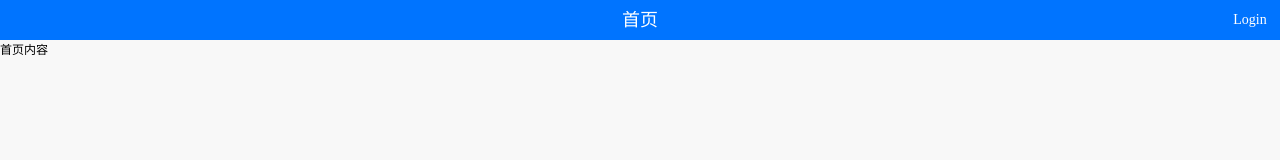
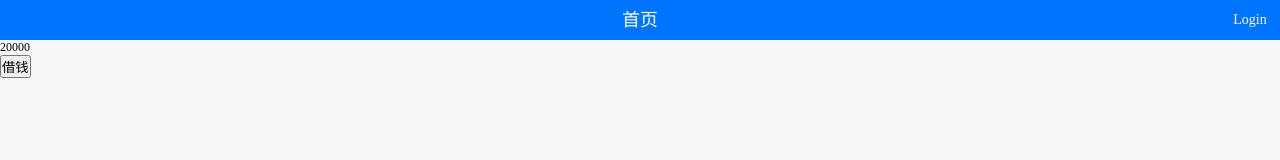
Before and after one commit to zine-fj/react, a React (Create React App) app in the folder my-react/: page / in a window 1280 px wide. Shown: the top 160 px of the page. Built offline with nearby package versions, Linux system fonts and the light colour scheme.

Commit message:
feat: redux

```diff
--- a/my-react/package.json
+++ b/my-react/package.json
@@ -10,6 +10,7 @@
     "react-dom": "^18.2.0",
     "react-router-dom": "^6.11.2",
     "react-scripts": "5.0.1",
+    "redux": "^4.2.1",
     "web-vitals": "^2.1.4"
   },
   "scripts": {
--- a/my-react/src/pages/HomePage.js
+++ b/my-react/src/pages/HomePage.js
@@ -1,12 +1,47 @@
-import React, { Component } from "react";
+import React, { useState, Component } from "react";
 import { Header, Content, Footer } from "../components/public";
+import { createStore } from "redux";
+
+let reducer = function (state = { price: 20000 }, action) {
+  switch (action.type) {
+    case "borrow1000":
+      console.log("借了1000");
+      return { price: state.price - 1000 };
+    default:
+      return state;
+  }
+};
+
+let store = createStore(reducer);
+
+const handleClick = () => {
+  store.dispatch({ type: "borrow1000" });
+};
+
+const Cont = () => {
+  const [price, setPrice] = useState(store.getState().price);
+  store.subscribe(() => {
+    setPrice(store.getState().price);
+  });
+  return <div>{price}</div>;
+};
+
+const Button = () => {
+  return <button onClick={handleClick}>借钱</button>;
+};
 
 class HomePage extends Component {
   render() {
     return (
       <div>
-        <Header hasBack={false} rightCont={'Login'} rightUrl={'/login'}>首页</Header>
-        <Content tit="home tit">首页内容</Content>
+        <Header hasBack={false} rightCont={"Login"} rightUrl={"/login"}>
+          首页
+        </Header>
+        <Content>
+          <Cont />
+          <Button />
+        </Content>
+
         <Footer></Footer>
       </div>
     );
```
Also changed, not shown: 2 other files (tests, documents, lock files or other folders).
